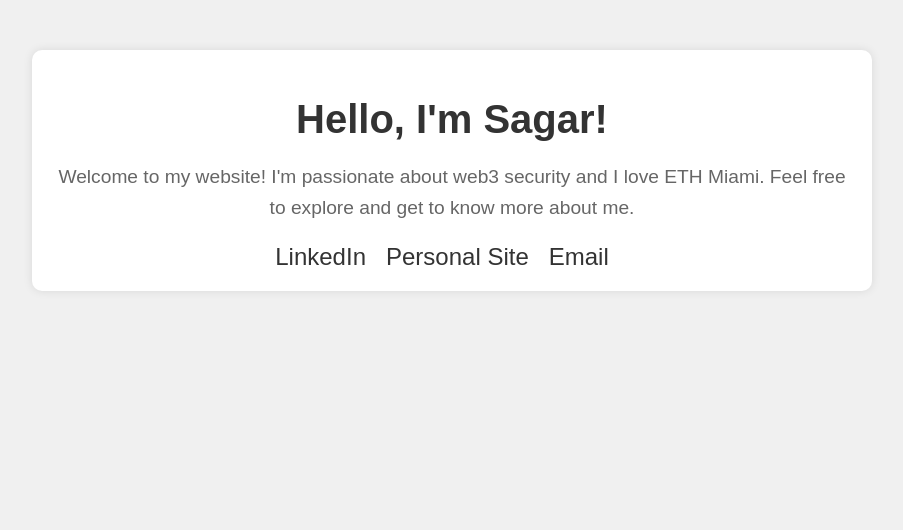
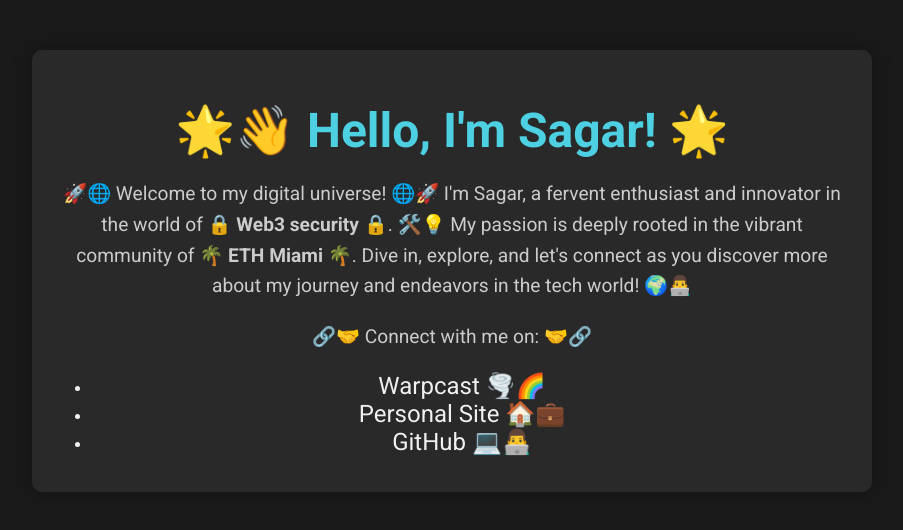
Before and after one commit to svgvr8/farcaster-frames-nft, a Next.js app: page / in a window 1280 px wide. Shown: the top 530 px of the page, without its empty margins (188-1091 px from the left). Built offline with nearby package versions, Linux system fonts and the light colour scheme; what @coinbase/onchainkit would draw is missing.

Commit message:
Update page.tsx

```diff
--- a/app/page.tsx
+++ b/app/page.tsx
@@ -35,36 +35,43 @@
 	},
 };
 export default function Page() {
-	return (
-		<>
+	return (<>
 		<style>
 			{`
+			@import url('https://fonts.googleapis.com/css2?family=Roboto:wght@400;700&display=swap');
+
 			body {
-				font-family: Arial, sans-serif;
+				font-family: 'Roboto', sans-serif;
 				margin: 0;
 				padding: 0;
-				background-color: #f0f0f0;
+				background-color: #1a1a1a; /* Darker background for a sleek look */
+				color: #f0f0f0; /* Light text for contrast */
 			}
 
 			.container {
 				max-width: 800px;
 				margin: 50px auto;
 				padding: 20px;
-				background-color: #fff;
+				background-color: #292929; /* Dark container for depth */
 				border-radius: 10px;
-				box-shadow: 0 0 10px rgba(0, 0, 0, 0.1);
+				box-shadow: 0 0 20px rgba(0, 0, 0, 0.3);
 				text-align: center;
+				transition: transform 0.3s ease; /* Smooth transition for hover effect */
+			}
+
+			.container:hover {
+				transform: translateY(-10px); /* Slight lift effect on hover */
 			}
 
 			h1 {
-				font-size: 2.5em;
-				color: #333;
+				font-size: 3em;
+				color: #4DD0E1; /* Bright color for headings */
 				margin-bottom: 20px;
 			}
 
 			p {
 				font-size: 1.2em;
-				color: #666;
+				color: #CCCCCC; /* Light grey for readability */
 				line-height: 1.6;
 			}
 
@@ -75,26 +82,32 @@
 			.social-links a {
 				display: inline-block;
 				margin-right: 20px;
-				color: #333;
+				color: #f0f0f0;
 				text-decoration: none;
 				font-size: 1.5em;
+				transition: color 0.3s ease; /* Transition for color change */
 			}
 
 			.social-links a:hover {
-				color: #007bff; /* Change color on hover to a shade of blue */
+				color: #FF4081; /* Vibrant hover color */
+				transform: scale(1.1); /* Enlarge icons slightly on hover */
 			}
 			`}
 		</style>
 		<div className="container">
-				<h1>Hello, I'm Sagar!</h1>
-				<p>Welcome to my website! I'm passionate about web3 security and I love ETH Miami. Feel free to explore and get to know more about me.</p>
+			<h1>🌟👋 Hello, I'm Sagar! 🌟</h1>
+			<p>🚀🌐 Welcome to my digital universe! 🌐🚀 I'm Sagar, a fervent enthusiast and innovator in the world of <strong>🔒 Web3 security 🔒</strong>. 🛠️💡 My passion is deeply rooted in the vibrant community of <strong>🌴 ETH Miami 🌴</strong>. Dive in, explore, and let's connect as you discover more about my journey and endeavors in the tech world! 🌍👨‍💻</p>
 
 			<div className="social-links">
-					<a href="https://www.linkedin.com/in/sagr" target="_blank" rel="noopener noreferrer">LinkedIn</a>
-					<a href="https://www.SagarYadav.xyz" target="_blank" rel="noopener noreferrer">Personal Site</a>
-					<a href="mailto:sagarxyadav@gmail.com">Email</a>
+				<p>🔗🤝 Connect with me on: 🤝🔗</p>
+				<ul>
+					<li><a href="https://www.warpcast.com/sagaryadav" target="_blank" rel="noopener noreferrer">Warpcast 🌪️🌈</a></li>
+					<li><a href="https://www.sagaryadav.xyz" target="_blank" rel="noopener noreferrer">Personal Site 🏠💼</a></li>
+					<li><a href="https://www.github.com/svgvr8" target="_blank" rel="noopener noreferrer">GitHub 💻👨‍💻</a></li>
+				</ul>
 			</div>
 		</div>
+
 	</>
 	);
 }
```
Lines whose indentation alone changed are shown as unchanged.
